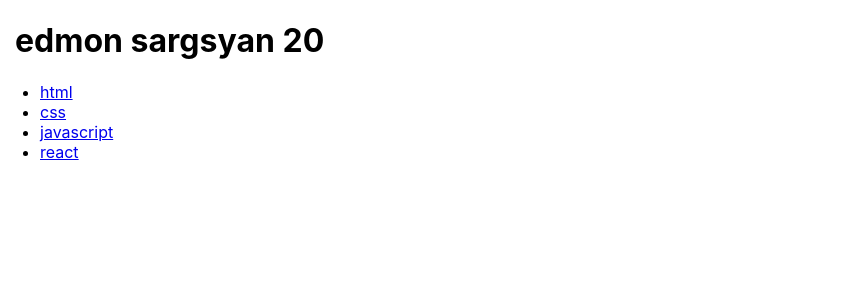
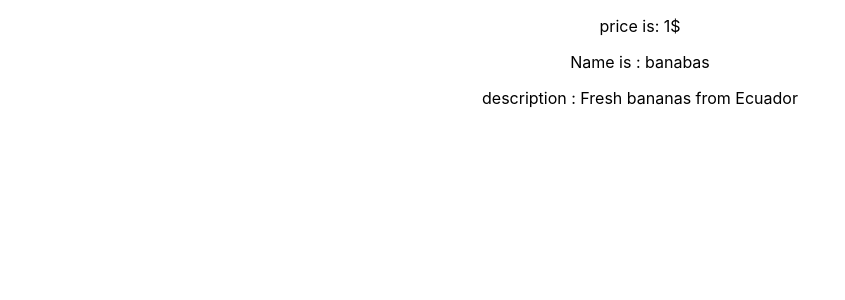
Before and after one commit to Edmon999/react_homework, a React (Create React App) app: page / in a window 1280 px wide. Shown: the top 300 px of the page, without its empty margins (0-845 px from the left). Built offline with nearby package versions, Linux system fonts and the light colour scheme.

Commit message:
homework4

```diff
--- a/src/App.css
+++ b/src/App.css
@@ -1,6 +1,6 @@
-/* .App {
+.App {
   text-align: center;
-} */
+}
 
 .App-logo {
   height: 40vmin;
--- a/src/App.js
+++ b/src/App.js
@@ -1,15 +1,22 @@
 import React from 'react';
 import logo from './logo.svg';
 import './App.css';
-import User from "./modules.js//module1";
-import Lesson from "./modules.js//module2"
+// import User from "./modules.js//UserFunctionComp"
+// import Lesson from "./modules.js//Lesson"
+// import "./modules.js/class"
+import Product from './modules.js/Product1.jsx'
 function App() {
   return (
     <div className="App">
-         <h1>
-           <User name="edmon" surname='sargsyan' age='20' />
-         </h1>
-         <Lesson />
+      {/* <h1>
+        <User name="edmon" surname='sargsyan' age='20' />
+      </h1> */}
+      {/* <Lesson /> */}
+      <Product
+        name={'banabas'}
+        price='1$'
+        description='Fresh bananas from Ecuador' />
+
     </div>
   );
 }
--- /dev/null
+++ b/src/modules.js/Description.js
@@ -0,0 +1,11 @@
+import React, { Component } from "react"
+class Description extends Component {
+
+
+    render() {
+        return (
+             <p> description : {this.props.text}</p>
+        )
+    }
+}
+export default Description
--- /dev/null
+++ b/src/modules.js/Name.js
@@ -0,0 +1,13 @@
+import React, { Component } from "react"
+class Name extends Component {
+    constructor(props) {
+        super(props)
+    }
+
+    render() {
+        return (
+             <p> Name is : {this.props.text}</p>
+        )
+    }
+}
+export default Name
--- /dev/null
+++ b/src/modules.js/Price.js
@@ -0,0 +1,13 @@
+import React, { Component } from "react"
+class Price extends Component {
+    // constructor(props) {
+    //     super(props)
+    // }
+
+    render() {
+        return (
+           <p> price is: {this.props.text}</p>
+        )
+    }
+}
+export default Price
--- /dev/null
+++ b/src/modules.js/Product1.jsx
@@ -0,0 +1,20 @@
+import React, { Component } from 'react'
+import Price from "./Price"
+import Name from "./Name"
+import Description from "./Description"
+class Product extends Component {
+    // constructor(props){
+    //     super(props);
+    // }
+    render() {
+        console.log(this.props)
+        return (
+            <div>
+                <Price text={this.props.price}/>
+                <Name text={this.props.name} />
+                <Description text={this.props.description} />
+            </div>
+        )
+    }
+}
+export default Product
--- a/src/modules.js/module1.js
+++ b/src/modules.js/UserFunctionComp.js
@@ -1,7 +1,7 @@
 import React from "react"
 function User(props){
     return (
-    <span className="user">
+    <span>
         {props.name} {props.surname} {props.age}
     </span>
     )
--- /dev/null
+++ b/src/modules.js/class.js
@@ -0,0 +1,18 @@
+// class Animal{
+//     constructor(name, color){
+//         this.name = name;
+//         this.color = color;
+//     }
+//     run(){
+//         return "running"
+//     }
+//     eat = () => "eat"
+// }
+// class Cat extends Animal{
+//     constructor(age){
+//         super("kiti", "white");
+//         this.age = age;
+//     }
+// }
+// let cat1 = new Cat(15)
+// console.log(cat1)
```
Also changed, not shown: src/modules.js/Lesson.js (renamed from src/modules.js/module2.js).
